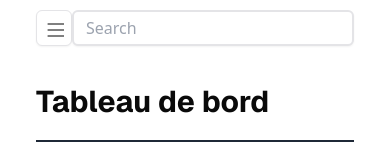
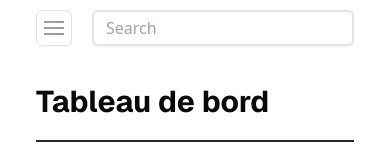
Before and after one commit to max-fletcher/next-boilerplate, a Next.js app: page / in a window 390 px wide. Shown: the top 160 px of the page. Built offline with nearby package versions, Linux system fonts and the light colour scheme.

Commit message:
Hamburger icon now works as expected

```diff
--- a/components/icons/Hamburger.tsx
+++ b/components/icons/Hamburger.tsx
@@ -6,23 +6,11 @@ const HamburgerIcon = ({ classes = '', width = 20, height = 20, isActive = false
     <svg
       className={cn('fill-background dark:fill-[#030712] stroke-black dark:stroke-white', { 'fill-[#030712] dark:fill-white stroke-white dark:stroke-black' : isActive }, classes)}
       style={{width, height}}
+      viewBox="0 0 50 50"
+      xmlns="http://www.w3.org/2000/svg"
     >
-      <path d="M4 18L20 18" stroke="#000000" strokeLinecap="round" strokeLinejoin="round" />
-      <path d="M4 12L20 12" stroke="#000000" strokeLinecap="round" strokeLinejoin="round" />
-      <path d="M4 6L20 6" stroke="#000000" strokeLinecap="round" strokeLinejoin="round" />
+      <path d="M 0 9 L 0 11 L 50 11 L 50 9 Z M 0 24 L 0 26 L 50 26 L 50 24 Z M 0 39 L 0 41 L 50 41 L 50 39 Z"/>
     </svg>
-
-    // <svg
-    //   className={cn('fill-background dark:fill-[#030712] stroke-black dark:stroke-white', { 'fill-[#030712] dark:fill-white stroke-white dark:stroke-black' : isActive }, classes)}
-    //   style={{width, height}}
-    //   viewBox="0 0 17 16"
-    //   xmlns="http://www.w3.org/2000/svg"
-    // >
-    //   <path d="M8.5 14.6667C7.95453 14.6667 7.43347 14.4465 6.39129 14.0063C3.79709 12.9105 2.5 12.3625 2.5 11.4409C2.5 11.1828 2.5 6.70967 2.5 4.66667M8.5 14.6667C9.04547 14.6667 9.56653 14.4465 10.6087 14.0063C13.2029 12.9105 14.5 12.3625 14.5 11.4409V4.66667M8.5 14.6667V7.56987" strokeLinecap="round" strokeLinejoin="round" />
-    //   <path d="M6.05061 6.46091L4.10315 5.51856C3.03438 5.0014 2.5 4.74282 2.5 4.33333C2.5 3.92384 3.03438 3.66526 4.10315 3.14809L6.05061 2.20574C7.25253 1.62413 7.85353 1.33333 8.5 1.33333C9.14647 1.33333 9.74747 1.62413 10.9494 2.20574L12.8969 3.14809C13.9656 3.66526 14.5 3.92384 14.5 4.33333C14.5 4.74282 13.9656 5.0014 12.8969 5.51856L10.9494 6.46091C9.74747 7.04253 9.14647 7.33333 8.5 7.33333C7.85353 7.33333 7.25253 7.04253 6.05061 6.46091Z" strokeLinecap="round" strokeLinejoin="round" />
-    //   <path d="M4.5 8L5.83333 8.66667" strokeLinecap="round" strokeLinejoin="round"/>
-    //   <path d="M11.8333 2.66667L5.16663 6.00001" strokeLinecap="round" strokeLinejoin="round"/>
-    // </svg>
   )
 }
 
--- a/components/navbar/Navbar.tsx
+++ b/components/navbar/Navbar.tsx
@@ -10,16 +10,14 @@ import { ToggleNavbar } from "./ToggleNavbar"
 const Navbar = ({user}: {user: User}) => {
   return (
     <div className="flex w-full h-14 justify-end md:justify-between items-center px-9">
-      <div>
-        <ToggleNavbar />
-      </div>
-      <div className="w-full md:w-[60%]">
+      <ToggleNavbar classes="lg:hidden" />
+      <div className="w-full md:w-[60%] ms-5 md:mx-0">
         <SearchField />
       </div>
       <div className="hidden md:flex items-center justify-end min-w-20">
-        <ModeToggle />
+        <ModeToggle classes="me-2" />
         <div className="flex items-center gap-2 whitespace-nowrap rounded-md text-sm font-medium transition-colors focus-visible:outline-none focus-visible:ring-1 border border-input bg-background shadow-sm
-          h-9 w-9 justify-center hover:cursor-pointer ms-3"
+          h-9 w-9 justify-center hover:cursor-pointer"
         >
           <ChatBubble />
         </div>
--- a/components/navbar/ToggleNavbar.tsx
+++ b/components/navbar/ToggleNavbar.tsx
@@ -1,6 +1,5 @@
 "use client";
 
-import { Moon, Sun } from "lucide-react";
 import { Button } from "@/components/ui/button";
 import { cn } from "@/lib/utils";
 import HamburgerIcon from "../icons/Hamburger";
@@ -12,14 +11,12 @@ export function ToggleNavbar({classes} : {classes?: string}) {
     >
       <Button
         onClick={() => {
-          // setTheme("dark");
           console.log('Toggle navbar');
         }}
         className="flex justify-center"
         variant="outline"
         size="icon"
       >
-        {/* <Sun className="h-[1.2rem] w-[1.2rem] transition-all" /> */}
         <HamburgerIcon />
       </Button>
     </div>
```
